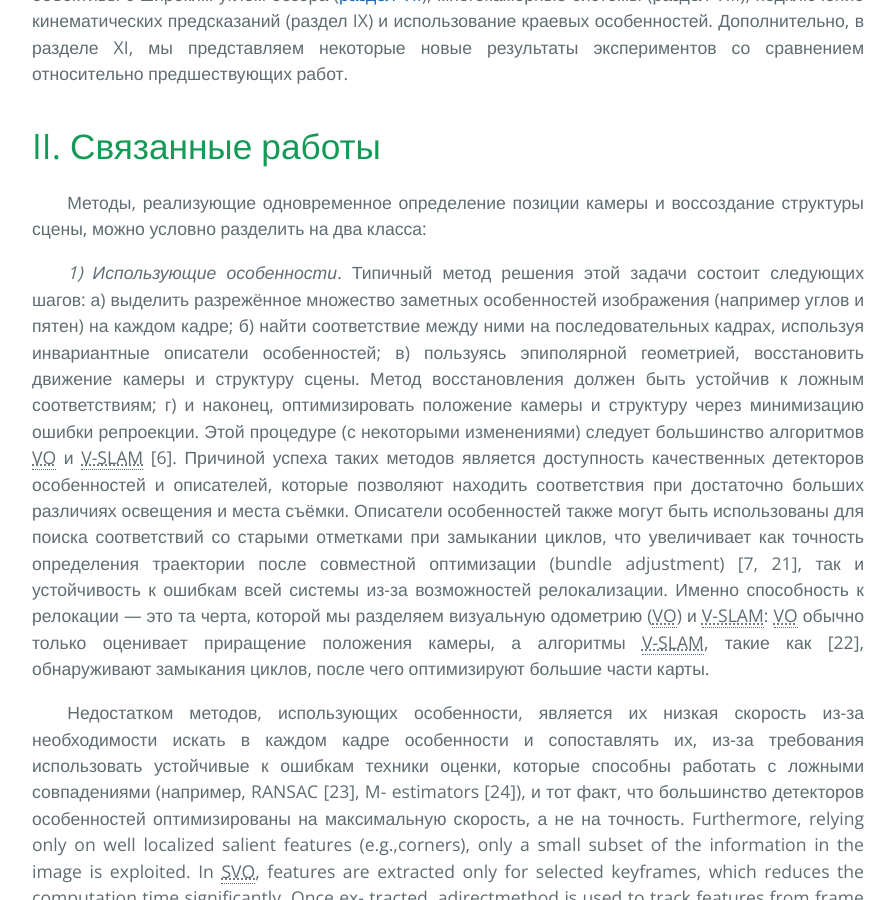
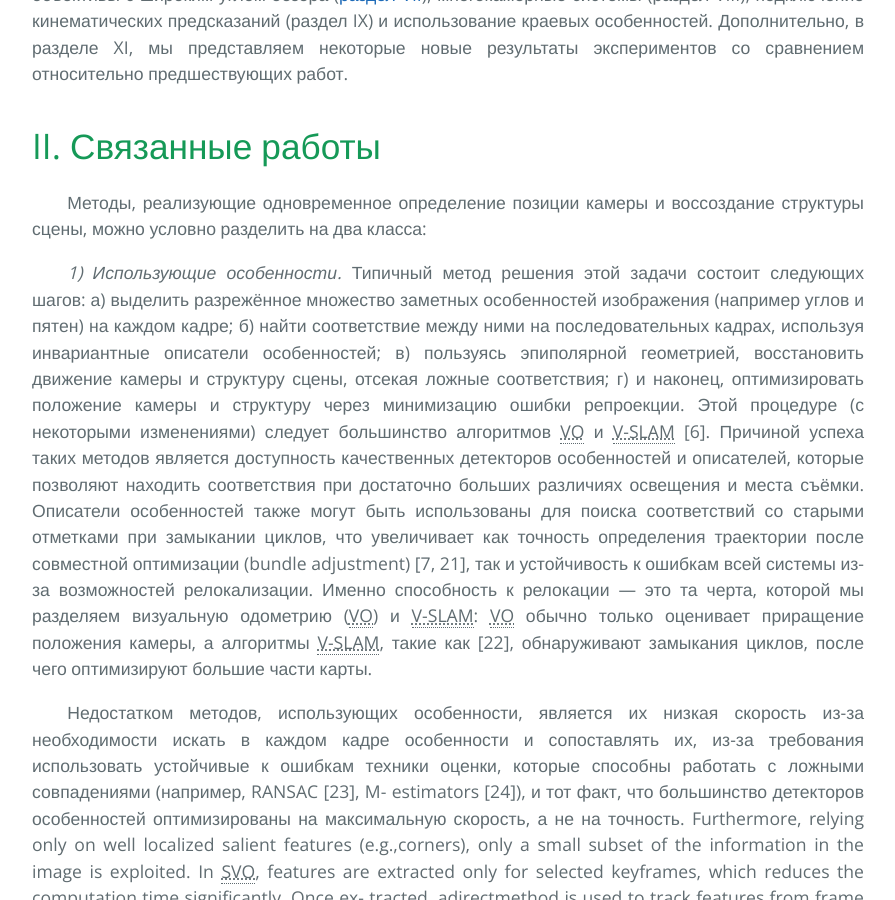
Before and after one commit to i-v-s/slam, a Jekyll site: the page built from svo2.md, in a window 1280 px wide and 900 px high, scrolled down 3259 px. Shown: the whole window, without its empty margins (192-1087 px from the left). Built offline with Jekyll 4.4.1, drawn with Linux system fonts in a browser that asks for light colours; our own code applies the rules of GitHub Pages for plain Markdown files; formulas are drawn with MathJax 3.

Commit message:
Updated svo2.md

```diff
--- a/svo2.md
+++ b/svo2.md
@@ -135,8 +135,8 @@ the UZH Forschungskredit, and the SNSF-ERC Starting Grant.
 (например углов и пятен) на каждом кадре;
 б) найти соответствие между ними на последовательных кадрах,
 используя инвариантные описатели особенностей;
-в) пользуясь эпиполярной геометрией, восстановить движение камеры и структуру сцены.
-Метод восстановления должен быть устойчив к ложным соответствиям;
+в) пользуясь эпиполярной геометрией, восстановить движение камеры и структуру сцены,
+отсекая ложные соответствия;
 г) и наконец, оптимизировать положение камеры и структуру через минимизацию
 ошибки репроекции.
 Этой процедуре (с некоторыми изменениями) следует большинство
```
